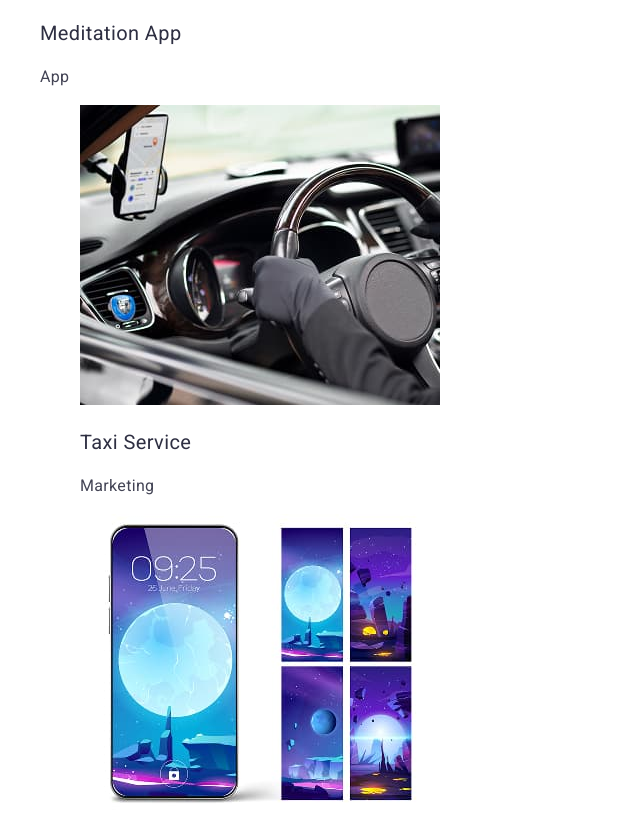
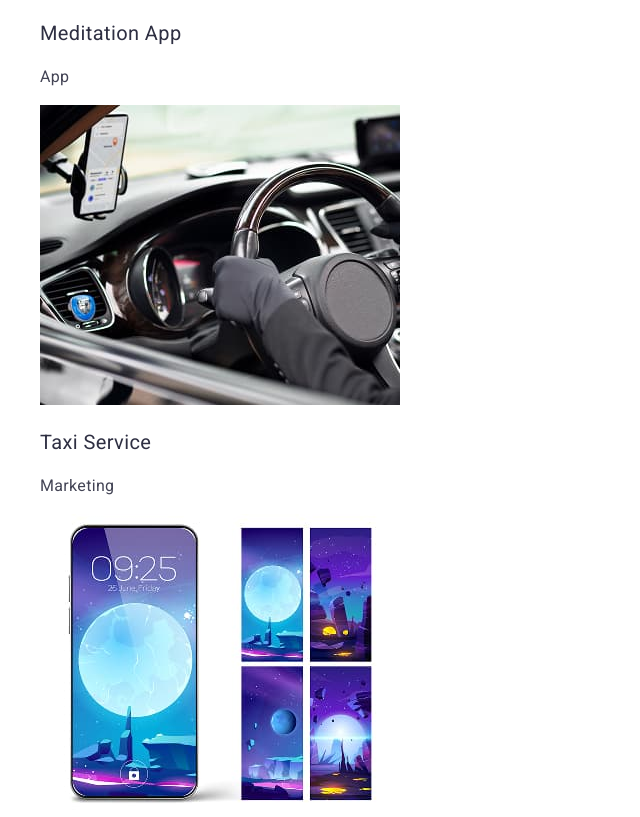
Before and after one commit to IrynaDmytrenko262/goit-markup-hw-02, a plain HTML site: page index.html in a window 1280 px wide. Shown: the part 3485-4302 px from the top of the page, without its empty margins (0-640 px from the left). Drawn offline with nearby package versions, Linux system fonts and the light colour scheme.

Commit message:
add main

```diff
--- a/index.html
+++ b/index.html
@@ -114,7 +114,6 @@
                     <h3 class="sub-title">Meditation App</h3>
                     <p class="text">App</p>
                   </li>
-                <ul class="portfolio-list">
                   <li class="portfolio-list-item">
                     <img src="./images/portfolio-4.jpg" alt="Taxi Service" width="360" height="300"/>
                     <h3 class="sub-title">Taxi Service</h3>
```
